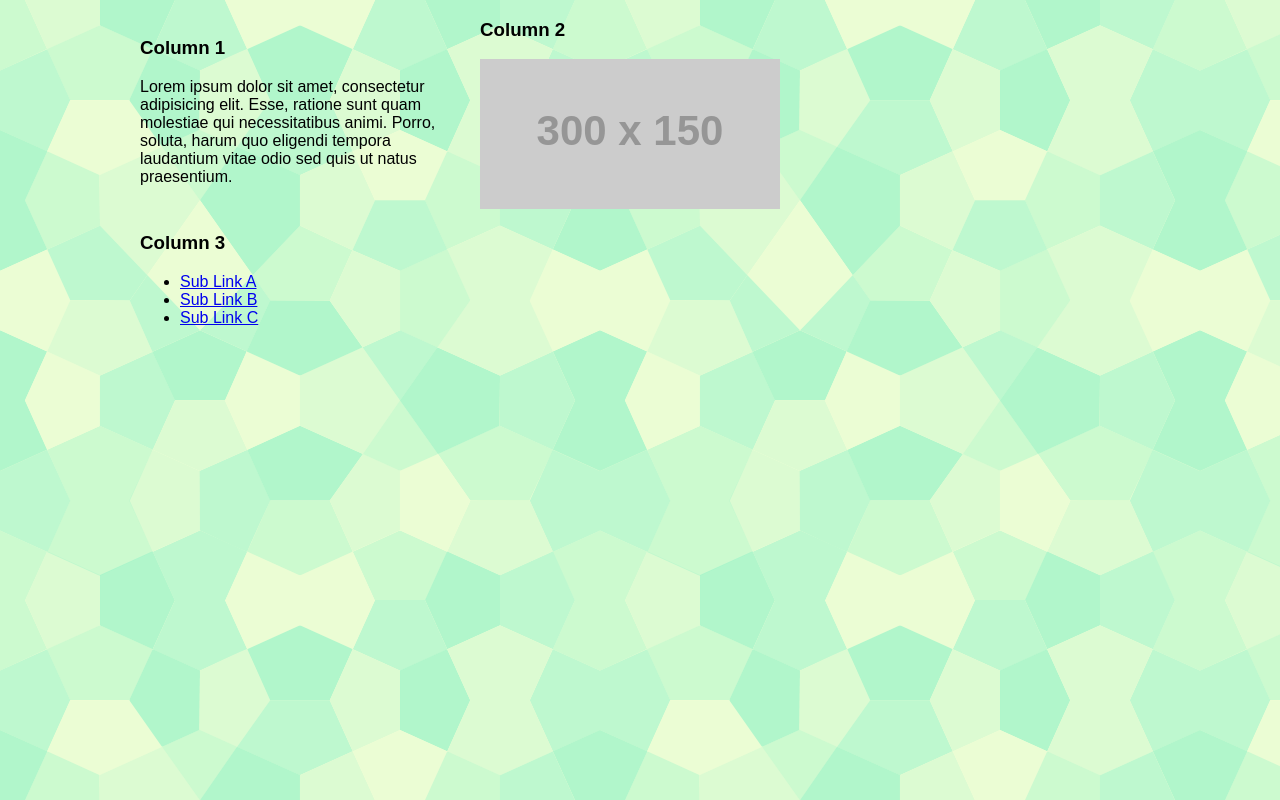
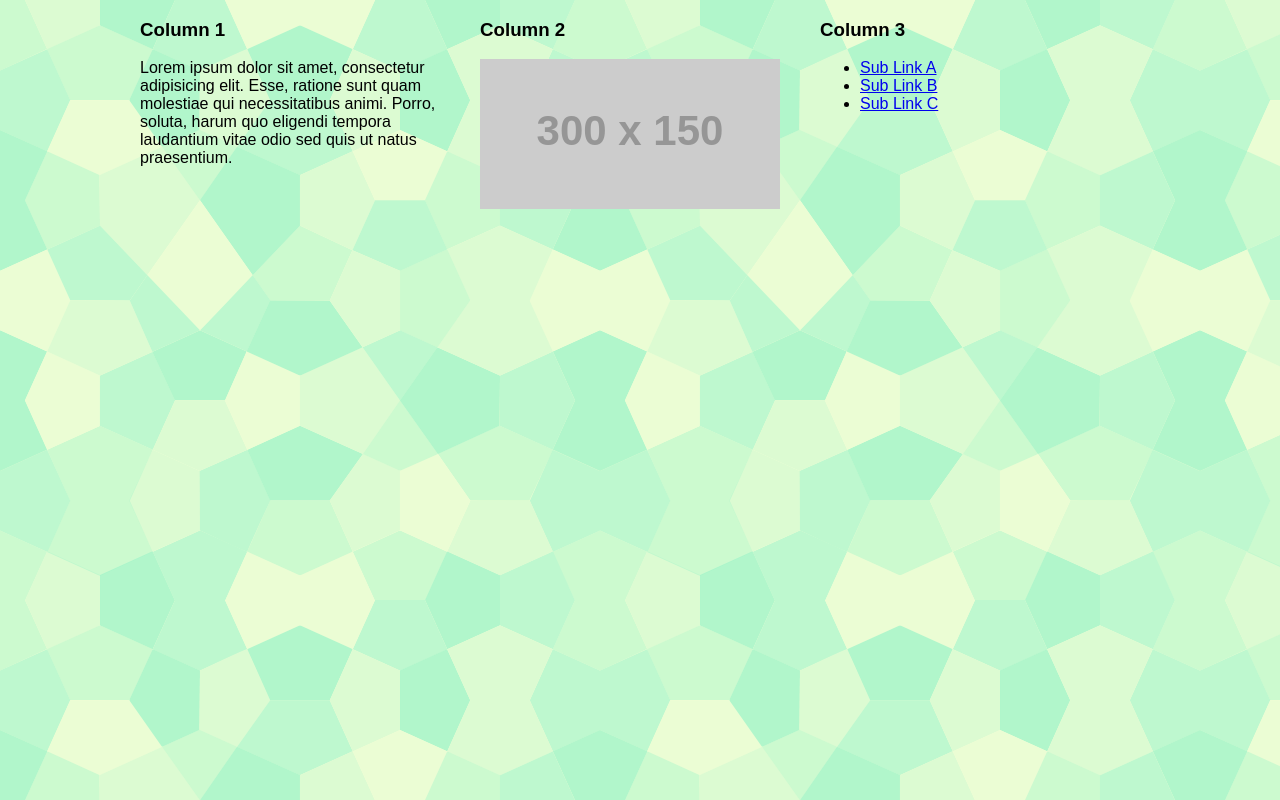
Before and after one commit to danielk7/wk3-quiz, a plain HTML site: page index.html in a window 1280 px wide. Drawn offline with Linux system fonts and the light colour scheme; placeholder pictures from the web are drawn by us.

Commit message:
Version 1

```diff
--- a/index.html
+++ b/index.html
@@ -22,7 +22,7 @@
 		</div>
 
 		<!-- 2nd Column -->
-		<div class="grid_4>">
+		<div class="grid_4">
 		<h3>Column 2</h3>
 		<img src="http://placehold.it/300x150" alt="Placeholder">
 		</div>
```
